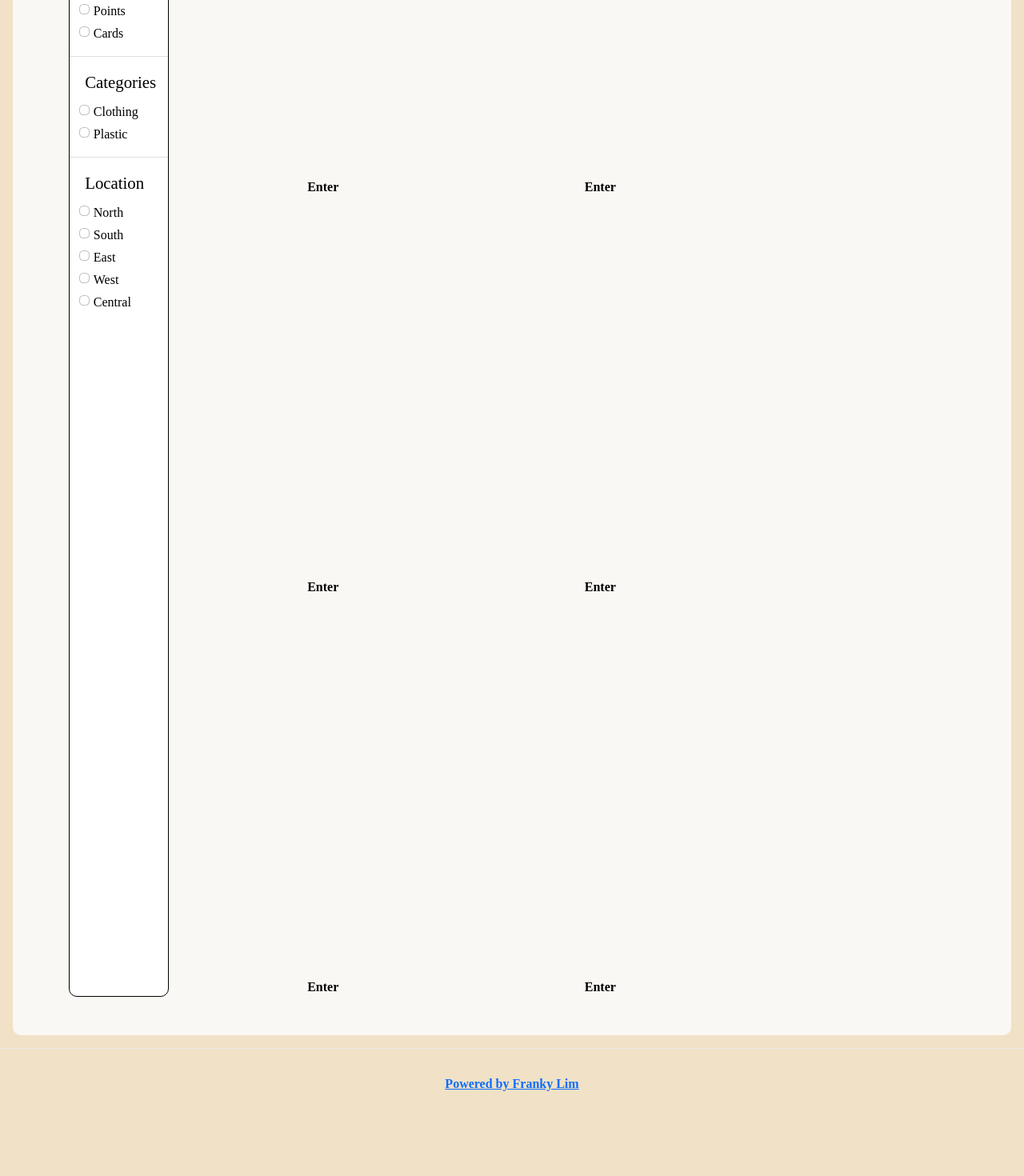
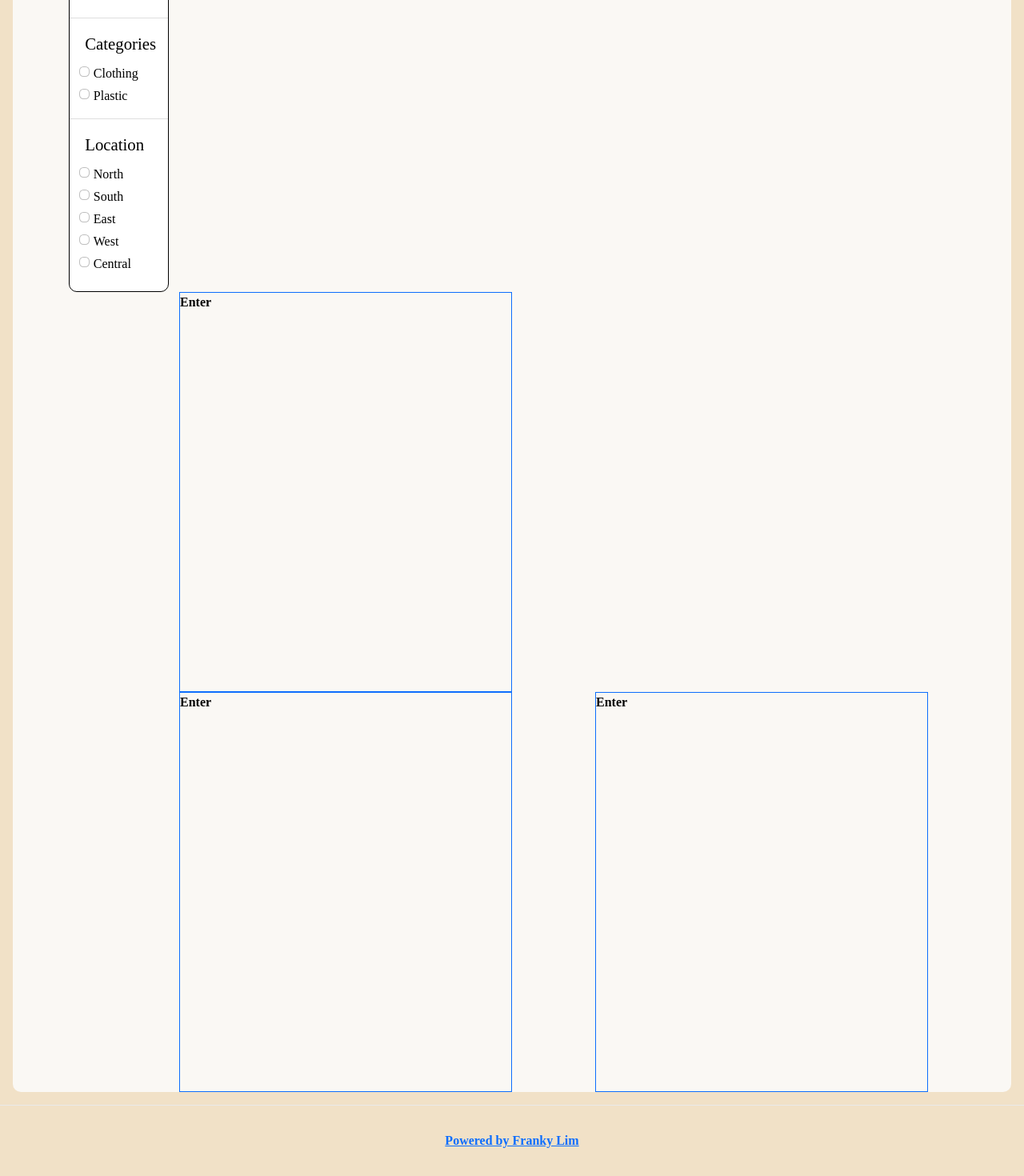
Before and after one commit to cs203t5/cs203t5-frontend, a Next.js app in the folder vox-viridis/: page /campaign in a window 1280 px wide. Shown: the part 612-2082 px from the top of the page at 80% size. Before the commit the page ends 2011 px from the top, so only its background shows below. Built offline with nearby package versions, Linux system fonts and the light colour scheme; a web font is replaced by a local one.

Commit message:
i want 2 cri

```diff
--- a/vox-viridis/components/Campaign/CampaignBox.js
+++ b/vox-viridis/components/Campaign/CampaignBox.js
@@ -1,6 +1,9 @@
 function CampaignBox() {
     return (
-        <div className="col-4 p-0 offset-1 " style={{ display: "flex" }}>
+        <div
+            className="col-4 p-0 offset-1 border border-primary"
+            style={{ display: "flex", height: "50px" }}
+        >
             Enter
         </div>
     );
--- a/vox-viridis/components/Campaign/CampaignFilter.js
+++ b/vox-viridis/components/Campaign/CampaignFilter.js
@@ -21,7 +21,7 @@ const contents = [
 const CampaignFilter = () => {
     return (
         <div
-            className="col-2 lg-1 mt-10 d-none d-lg-block sticky-top p-0"
+            className="col-lg-2 mt-10 d-none d-lg-block sticky-top p-0"
             style={{
                 backgroundColor: "#ffffff",
                 borderRadius: "10px",
@@ -29,9 +29,10 @@ const CampaignFilter = () => {
                 borderWidth: "1.8px",
                 width: "10%",
                 marginLeft: "70px",
-                maxHeight: "auto",
-                overflow: "visible",
+                overflow: "auto",
                 alignItems: "flex-start",
+                top: "2vh",
+                position: "-webkit-sticky",
             }}
         >
             <div
--- a/vox-viridis/components/Campaign/CampaignFilterCheckBox.js
+++ b/vox-viridis/components/Campaign/CampaignFilterCheckBox.js
@@ -1,17 +1,17 @@
 import styles from "./CampaignFilterCheckBox.module.css";
 const CampaignFilterCheckBox = (props) => {
     const renderCheckBox = props.content.filters.map((filter) => (
-        <div class="form-check" style={{ display: "flex" }}>
+        <div className="form-check" style={{ display: "flex" }} key={filter}>
             <input
-                class="form-check-input "
+                className="form-check-input "
                 type="checkbox"
                 value=""
                 id="flexCheckDefault"
                 style={{ width: "1vw", height: "1vw" }}
             />
             <label
-                class="form-check-label"
-                for="flexCheckDefault"
+                className="form-check-label"
+                htmlFor="flexCheckDefault"
                 style={{
                     marginLeft: "5px",
                     fontWeight: "normal",
--- a/vox-viridis/components/Campaign/CampaignSortBy.js
+++ b/vox-viridis/components/Campaign/CampaignSortBy.js
@@ -22,10 +22,11 @@ const CampaignSortBy = () => {
                         <div
                             className="col p-0 justify-content-center"
                             style={{ display: "flex" }}
+                            key={button}
                         >
                             <button
                                 type="button "
-                                class="btn btn-primary btn-xs"
+                                className="btn btn-primary btn-xs"
                                 style={{
                                     backgroundColor: "blanchedalmond",
                                     color: "black",
--- a/vox-viridis/pages/campaign/index.js
+++ b/vox-viridis/pages/campaign/index.js
@@ -21,38 +21,28 @@ const Campaign = () => {
                         <IconButton size="large">
                             <SearchIcon />
                         </IconButton>
+                    </div>{" "}
+                    <CampaignFilter />
+                    <div
+                        className="col-4 p-0 offset-2 border border-primary"
+                        style={{ display: "flex", height: "500px" }}
+                    >
+                        Enter
                     </div>
-                    <div className="container-fluid g-0 mt-5 pb-5">
-                        <div className="row m-auto ">
-                            <CampaignFilter />
-                            <div className="col-8 p-0 offset-1">
-                                <div
-                                    className="row m-auto"
-                                    style={{ height: "500px" }}
-                                >
-                                    <CampaignBox />
-                                    <CampaignBox />
-                                </div>
-                                <div
-                                    className="row m-auto"
-                                    style={{ height: "500px" }}
-                                >
-                                    <CampaignBox />
-                                    <CampaignBox />
-                                </div>
-                                <div
-                                    className="row m-auto"
-                                    style={{ height: "500px" }}
-                                >
-                                    <CampaignBox />
-                                    <CampaignBox />
-                                </div>
-                                <div className="row m-auto">
-                                    <CampaignBox />
-                                    <CampaignBox />
-                                </div>
-                            </div>
+                    <div className="row mx-auto p-0 ml-2">
+                        <div
+                            className="col-4 p-0 offset-2 border border-primary"
+                            style={{ display: "flex", height: "500px" }}
+                        >
+                            Enter
                         </div>
+                        <div
+                            className="col-4 p-0 offset-1 border border-primary"
+                            style={{ display: "flex" }}
+                        >
+                            Enter
+                        </div>
+
                     </div>
                 </div>
             </div>
```
Also changed, not shown: vox-viridis/components/Campaign/CampaignBoxSticky.js (added, +9 -0 lines).
